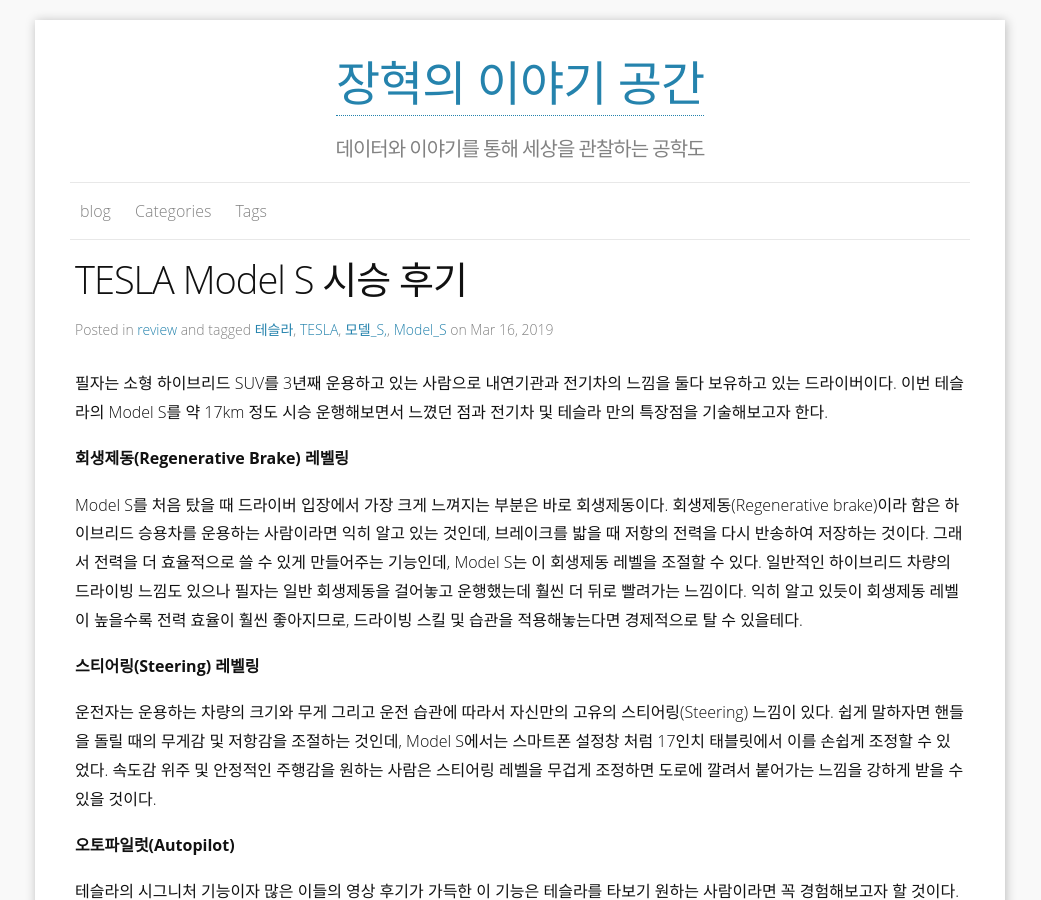
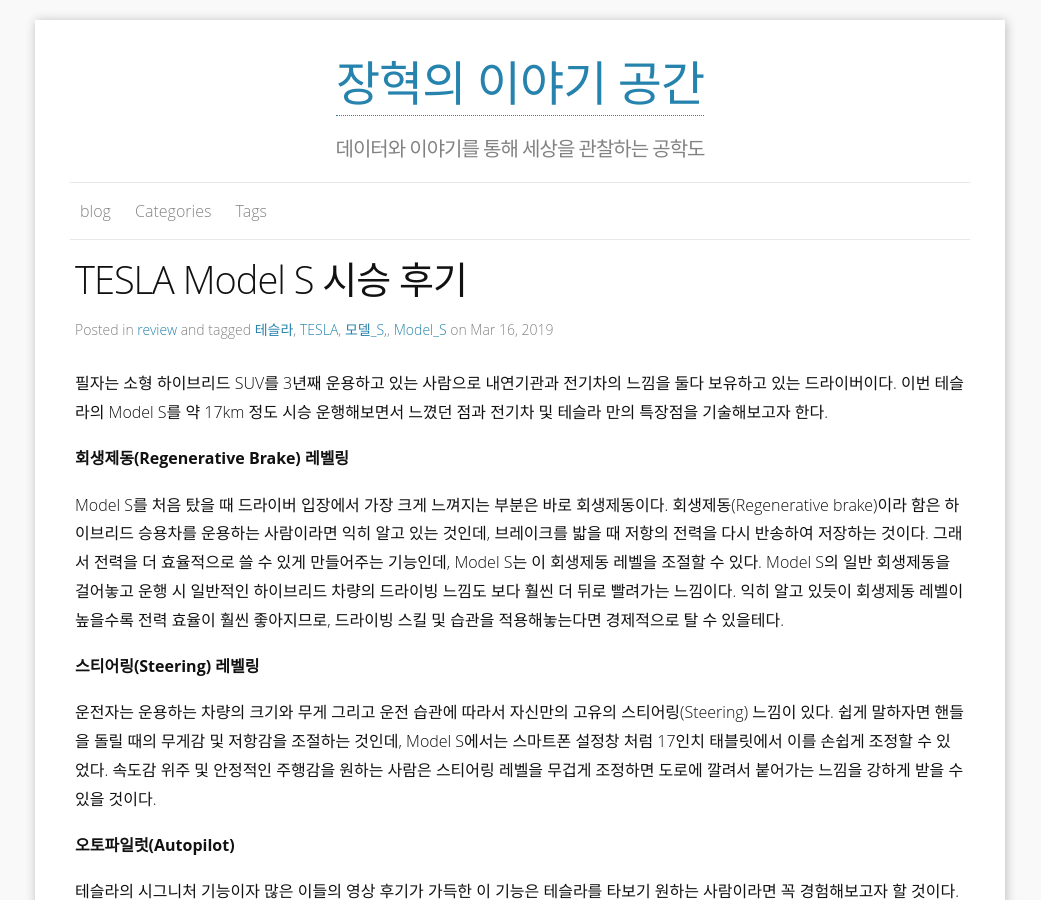
Before and after one commit to HyoukJang/HyoukJang.github.io, a Jekyll site: the page built from _posts/2019-03-16-tesla-trial-ride.md, in a window 1280 px wide and 900 px high. Shown: the whole window, without its empty margins (120-1161 px from the left). Built offline with Jekyll 4.4.1, drawn with Linux system fonts in a browser that asks for light colours; nearby versions of some CDN libraries; some web fonts are replaced; comment, search, counter and statistics services are not loaded.

Commit message:
change post

```diff
--- a/_posts/2019-03-16-tesla-trial-ride.md
+++ b/_posts/2019-03-16-tesla-trial-ride.md
@@ -12,7 +12,7 @@
 
 **회생제동(Regenerative Brake) 레벨링**
 
-Model S를 처음 탔을 때 드라이버 입장에서 가장 크게 느껴지는 부분은 바로 회생제동이다. 회생제동(Regenerative brake)이라 함은 하이브리드 승용차를 운용하는 사람이라면 익히 알고 있는 것인데, 브레이크를 밟을 때 저항의 전력을 다시 반송하여 저장하는 것이다. 그래서 전력을 더 효율적으로 쓸 수 있게 만들어주는 기능인데, Model S는 이 회생제동 레벨을 조절할 수 있다. 일반적인 하이브리드 차량의 드라이빙 느낌도 있으나 필자는 일반 회생제동을 걸어놓고 운행했는데 훨씬 더 뒤로 빨려가는 느낌이다. 익히 알고 있듯이 회생제동 레벨이 높을수록 전력 효율이 훨씬 좋아지므로, 드라이빙 스킬 및 습관을 적용해놓는다면 경제적으로 탈 수 있을테다.
+Model S를 처음 탔을 때 드라이버 입장에서 가장 크게 느껴지는 부분은 바로 회생제동이다. 회생제동(Regenerative brake)이라 함은 하이브리드 승용차를 운용하는 사람이라면 익히 알고 있는 것인데, 브레이크를 밟을 때 저항의 전력을 다시 반송하여 저장하는 것이다. 그래서 전력을 더 효율적으로 쓸 수 있게 만들어주는 기능인데, Model S는 이 회생제동 레벨을 조절할 수 있다. Model S의 일반 회생제동을 걸어놓고 운행 시 일반적인 하이브리드 차량의 드라이빙 느낌도 보다 훨씬 더 뒤로 빨려가는 느낌이다. 익히 알고 있듯이 회생제동 레벨이 높을수록 전력 효율이 훨씬 좋아지므로, 드라이빙 스킬 및 습관을 적용해놓는다면 경제적으로 탈 수 있을테다.
 
 **스티어링(Steering) 레벨링**
 
```
